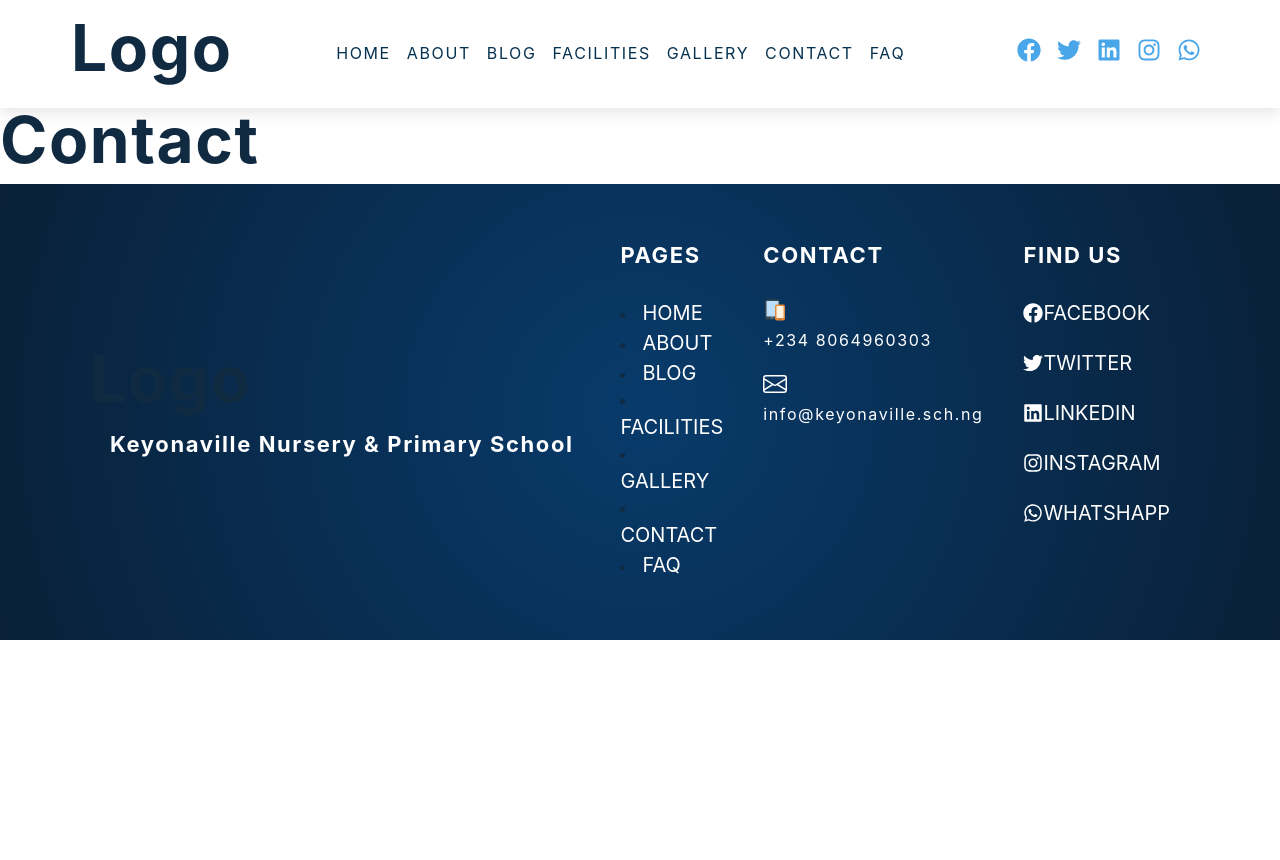
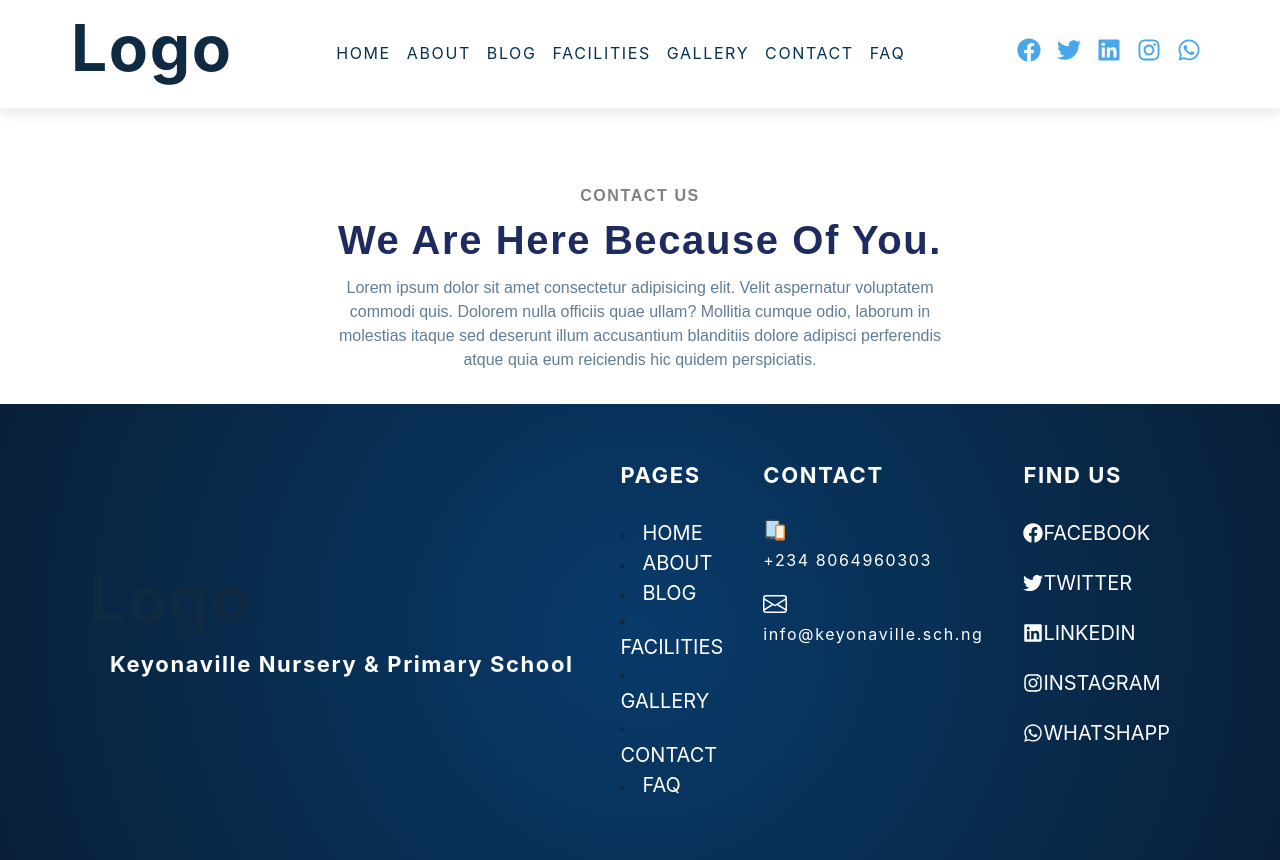
Before and after one commit to domchu/keyonaville, a Next.js app: page /contact in a window 1280 px wide. Before the commit the page ends 800 px from the top, so only its background shows below. Built offline with nearby package versions, Linux system fonts and the light colour scheme.

Commit message:
text:added text to the contact

```diff
--- a/Components/Contact/Contact.js
+++ b/Components/Contact/Contact.js
@@ -1,10 +1,23 @@
 import React from "react";
+import { Box } from "@chakra-ui/react";
 
 const Contact = () => {
   return (
-    <div>
-      <h1>contact</h1>
-    </div>
+    <>
+      <Box>
+        <Box className="contact-contact faq-container">
+          <h3>CONTACT US</h3>
+          <h1>We are here because of you.</h1>
+          <p>
+            Lorem ipsum dolor sit amet consectetur adipisicing elit. Velit
+            aspernatur voluptatem commodi quis. Dolorem nulla officiis quae
+            ullam? Mollitia cumque odio, laborum in molestias itaque sed
+            deserunt illum accusantium blanditiis dolore adipisci perferendis
+            atque quia eum reiciendis hic quidem perspiciatis.
+          </p>
+        </Box>
+      </Box>
+    </>
   );
 };
 
```
